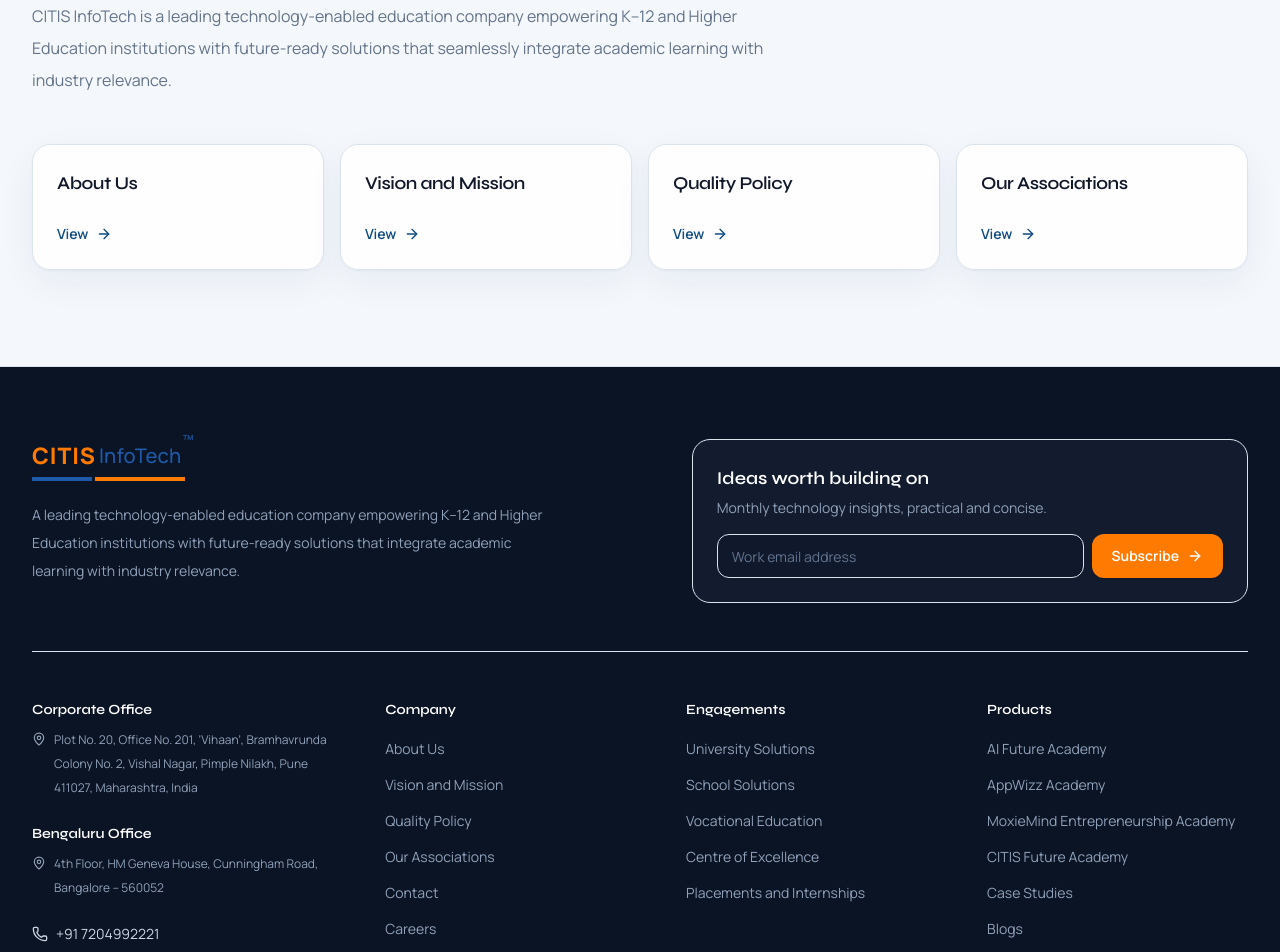
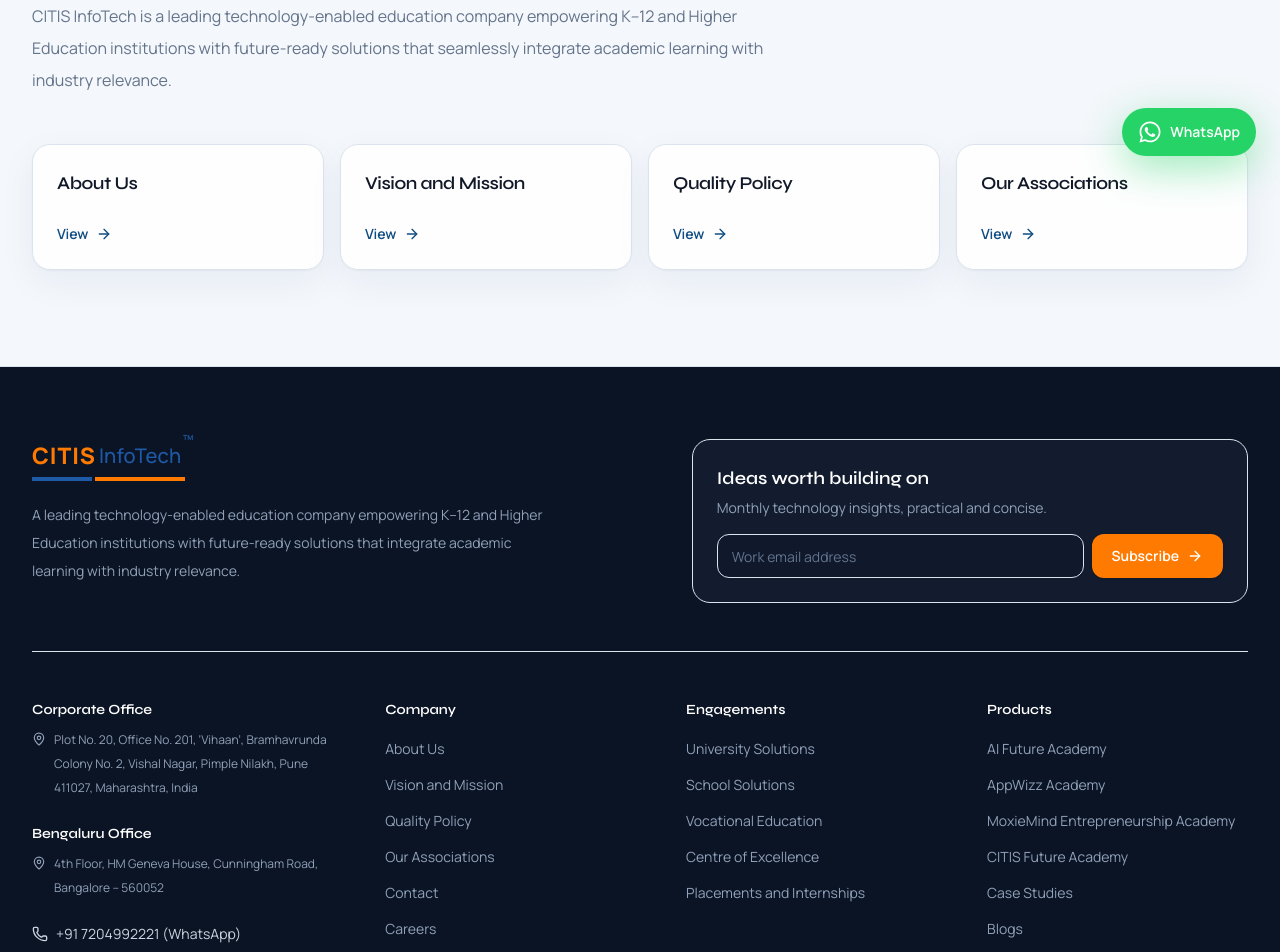
Before and after one commit to harshadsangle/Citis, a Next.js app in the folder citis-infotech/frontend/: page /about in a window 1280 px wide. Shown: the part 620-1572 px from the top of the page. Built offline with nearby package versions, Linux system fonts and the light colour scheme; no server answers.

Commit message:
feat: integrate WhatsApp chat for helpline +91 7204992221
Add a floating WhatsApp button sitewide and link Contact/Footer
phone numbers to wa.me for the CITIS helpline.

Co-authored-by: harshadsangle <harshadsangle@users.noreply.github.com>

```diff
--- a/citis-infotech/frontend/components/layout/ConditionalShell.tsx
+++ b/citis-infotech/frontend/components/layout/ConditionalShell.tsx
@@ -3,6 +3,7 @@
 import { usePathname } from "next/navigation";
 import { Footer } from "@/components/layout/Footer";
 import { Navbar } from "@/components/layout/Navbar";
+import { WhatsAppFloat } from "@/components/shared/WhatsAppFloat";
 
 export function ConditionalShell({ children }: { children: React.ReactNode }) {
   const pathname = usePathname();
@@ -15,6 +16,7 @@ export function ConditionalShell({ children }: { children: React.ReactNode }) {
       <Navbar />
       <main id="main-content">{children}</main>
       <Footer />
+      <WhatsAppFloat />
     </>
   );
 }
--- a/citis-infotech/frontend/components/layout/Footer.tsx
+++ b/citis-infotech/frontend/components/layout/Footer.tsx
@@ -31,7 +31,7 @@ export function Footer() {
               </div>
             ))}
             <div className="space-y-2 text-sm">
-              <a href={`tel:${SITE_CONFIG.phone.replace(/\s/g, "")}`} className="flex items-center gap-2 hover:text-white"><Phone className="size-4" />{SITE_CONFIG.phone}</a>
+              <a href={SITE_CONFIG.whatsappUrl} target="_blank" rel="noreferrer" className="flex items-center gap-2 hover:text-white"><Phone className="size-4" />{SITE_CONFIG.phone} (WhatsApp)</a>
               <a href={`mailto:${SITE_CONFIG.email}`} className="flex items-center gap-2 hover:text-white"><Mail className="size-4" />{SITE_CONFIG.email}</a>
             </div>
           </div>
--- /dev/null
+++ b/citis-infotech/frontend/components/shared/WhatsAppFloat.tsx
@@ -0,0 +1,24 @@
+"use client";
+
+import { FaWhatsapp } from "react-icons/fa6";
+import { SITE_CONFIG } from "@/lib/constants";
+
+const DEFAULT_MESSAGE =
+  "Hello CITIS InfoTech, I would like to know more about your education programs.";
+
+export function WhatsAppFloat() {
+  const href = `${SITE_CONFIG.whatsappUrl}?text=${encodeURIComponent(DEFAULT_MESSAGE)}`;
+
+  return (
+    <a
+      href={href}
+      target="_blank"
+      rel="noreferrer"
+      aria-label={`Chat on WhatsApp at ${SITE_CONFIG.phone}`}
+      className="fixed right-4 bottom-4 z-50 flex items-center gap-2 rounded-full bg-[#25D366] px-4 py-3 text-sm font-semibold text-white shadow-[0_12px_40px_rgba(37,211,102,0.45)] transition hover:-translate-y-0.5 hover:bg-[#1ebe57] sm:right-6 sm:bottom-6"
+    >
+      <FaWhatsapp className="size-6" />
+      <span className="hidden sm:inline">WhatsApp</span>
+    </a>
+  );
+}
--- a/citis-infotech/frontend/lib/constants.ts
+++ b/citis-infotech/frontend/lib/constants.ts
@@ -22,6 +22,8 @@ export const SITE_CONFIG = {
   url: process.env.NEXT_PUBLIC_SITE_URL ?? "https://www.citisinfotech.com",
   email: "info@citisinfotech.in",
   phone: "+91 7204992221",
+  phoneE164: "917204992221",
+  whatsappUrl: "https://wa.me/917204992221",
   tagline: "Inspired by Excellence and Innovation",
 } as const;
 
```
